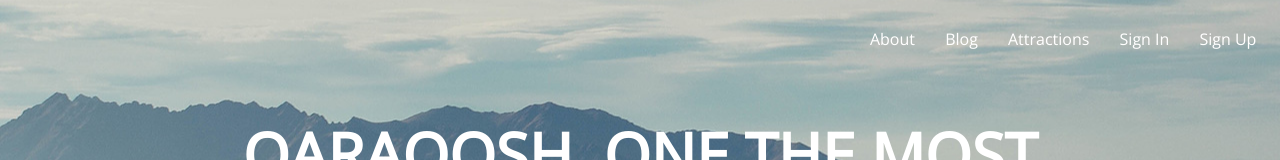
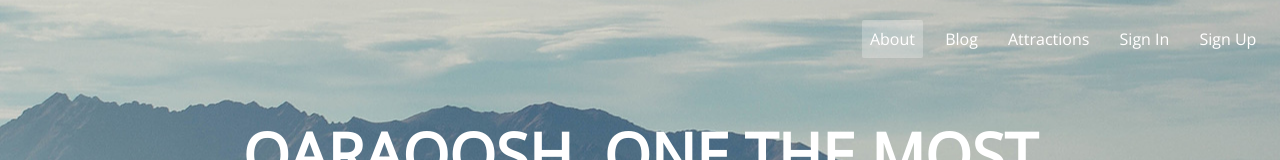
Before and after one commit to fadi-ina/CSS-project, a plain HTML site: page index.html in a window 1280 px wide. In both pictures the pointer is over the link "About". Shown: the top 160 px of the page. Drawn offline with nearby package versions, Linux system fonts and the light colour scheme.

Commit message:
first commit

```diff
--- a/index.html
+++ b/index.html
@@ -58,7 +58,7 @@
             color: white;
         }
 
-        a::hover {
+        a:hover {
             background-color: rgba(255, 255, 255, 0.25) ;
         }
 
```
